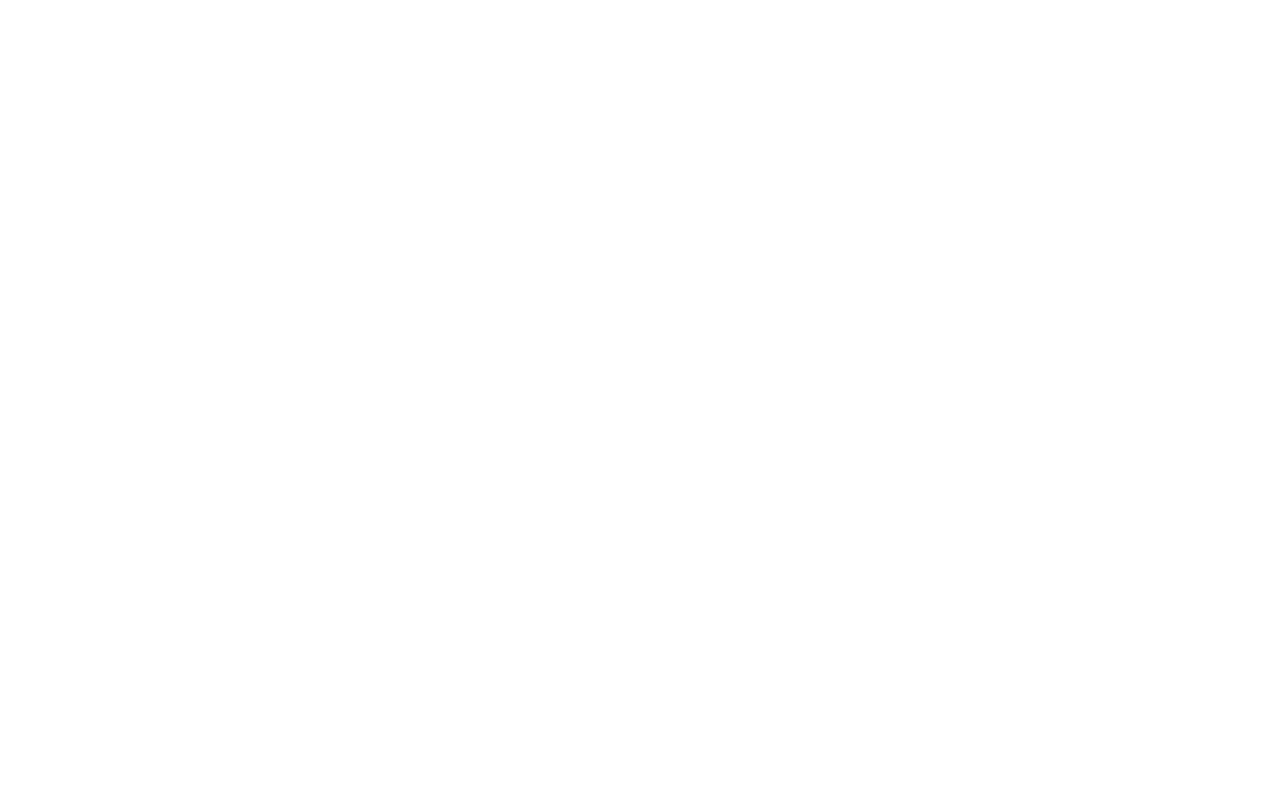
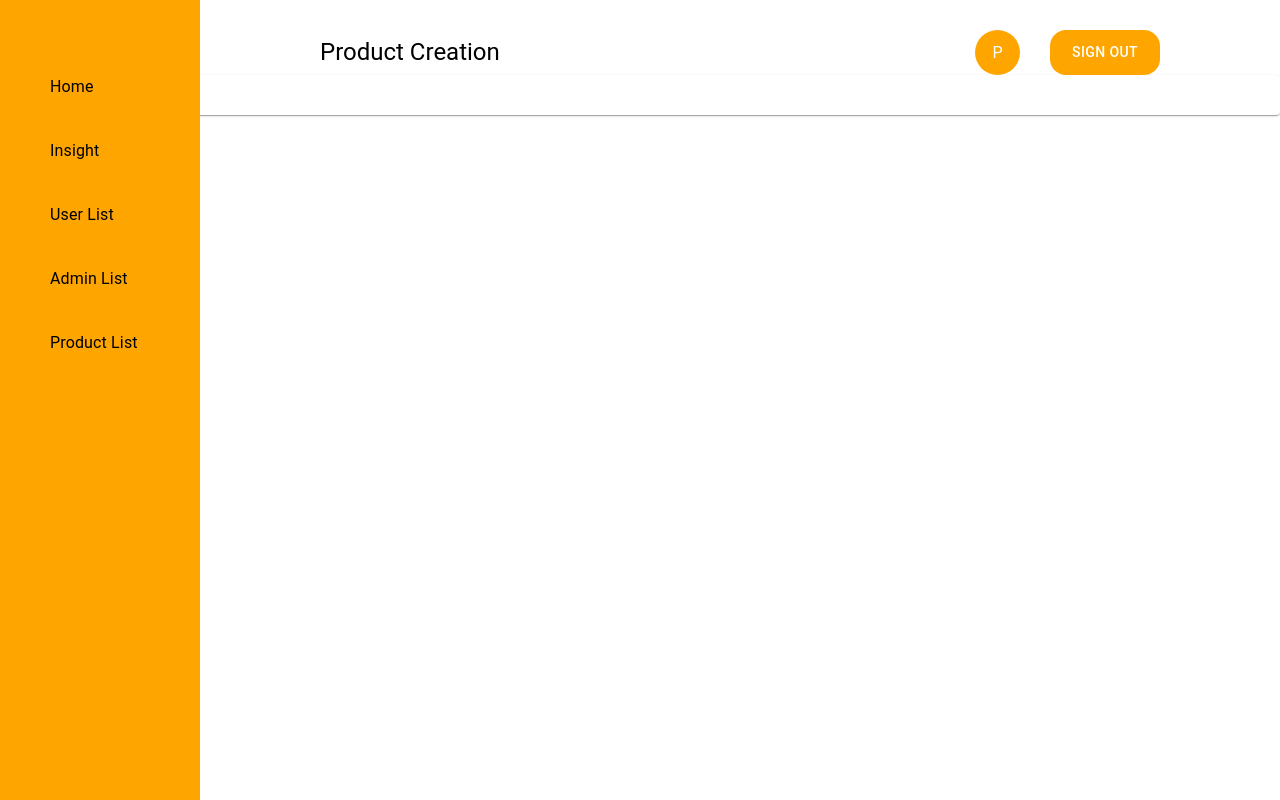
Before and after one commit to FSW17-Icanq-TeamOne/chap9-showcarpedia-fsw17-teamone, a React (Create React App) app in the folder client/: page /productCreation in a window 1280 px wide. Before the commit this address had no page. Built offline with nearby package versions, Linux system fonts and the light colour scheme.

Commit message:
Feat: Product Creation Proto

```diff
--- /dev/null
+++ b/client/src/components/ProductCreationForm.jsx
@@ -0,0 +1,25 @@
+import { Grid } from "@mui/material"
+import { useFormik } from "formik"
+
+export default function ProductCreationForm() {
+    const formik = useFormik({
+        initialValues: {
+            title: '',
+            brand: ['Porsche', 'BMW', 'Toyota', 'Ford'],
+            grade: [1, 2, 3, 4, 5],
+            category: ['SUV', 'Sport', 'Pickup', 'Coupe'],
+            year: '',
+            kiloMeter: ''
+        },
+        onSubmit: values => {
+            console.log(values)
+        }
+    })
+    return (
+        <>
+            <Grid>
+                <Grid />
+            </Grid>
+        </>
+    )
+}
--- /dev/null
+++ b/client/src/pages/ProductCreation.jsx
@@ -0,0 +1,34 @@
+import { Card, CardContent, Grid, Typography } from "@mui/material";
+import AdminDashboardSidebar from "../components/AdminDashboardSidebar";
+import DashboardNavbar from "../components/DashboardNavbar";
+import ProductCreationForm from "../components/ProductCreationForm";
+
+export default function ProductCreation() {
+    return (
+    <>
+        <Grid container display={'flex'}>
+            <Grid marginRight={'220px'}>
+                <AdminDashboardSidebar />
+            </Grid>
+
+            <Grid container display={'flex'} alignItems={'center'}>
+                <Grid marginLeft={'120px'} paddingTop={'30px'}>
+                    <Typography variant={'h5'} marginLeft={'200px'}>Product Creation</Typography>
+                </Grid>
+
+                <Grid ml={'auto'}>
+                    <DashboardNavbar />
+                </Grid>
+            </Grid>
+        </Grid>
+
+        <Grid>
+            <Card>
+                <CardContent>
+                    <ProductCreationForm />
+                </CardContent>
+            </Card>
+        </Grid>
+    </>
+    )
+}
--- a/client/src/routes/routes.js
+++ b/client/src/routes/routes.js
@@ -15,10 +15,12 @@ const ProfileEdit = React.lazy(() => import('../pages/ProfileEdit'))
 const ProductList = React.lazy(() => import('../pages/ProductList'))
 const AdminList = React.lazy(() => import('../pages/AdminList'))
 
+const ProductCreation = React.lazy(() => import('../pages/ProductCreation'))
+
 const routes = [
-    { path: '/', element: <Home />},
+    { path: '/', element: <Home /> },
     { path: '/collection', element: <Collection /> },
-    { path: '/collection/id', element: <CollectionDetail />},
+    { path: '/collection/id', element: <CollectionDetail /> },
 
     { path: '/login', element: <Login /> },
     { path: '/registerAccount', element: <RegisterAccount /> },
@@ -27,11 +29,13 @@ const routes = [
     { path: '/collection', element: <Collection /> },
     { path: '/collectiondetail',element: <CollectionDetail /> },
 
-    { path: '/profile', element: <Profile />},
-    { path: '/edit/profile', element: <ProfileEdit />},
+    { path: '/profile', element: <Profile /> },
+    { path: '/edit/profile', element: <ProfileEdit /> },
 
-    { path: '/productList', element: <ProductList />},
-    { path: '/adminList', element: <AdminList />}
+    { path: '/productList', element: <ProductList /> },
+    { path: '/adminList', element: <AdminList /> },
+
+    { path: '/productCreation', element: <ProductCreation /> }
 ]
 
 
```
